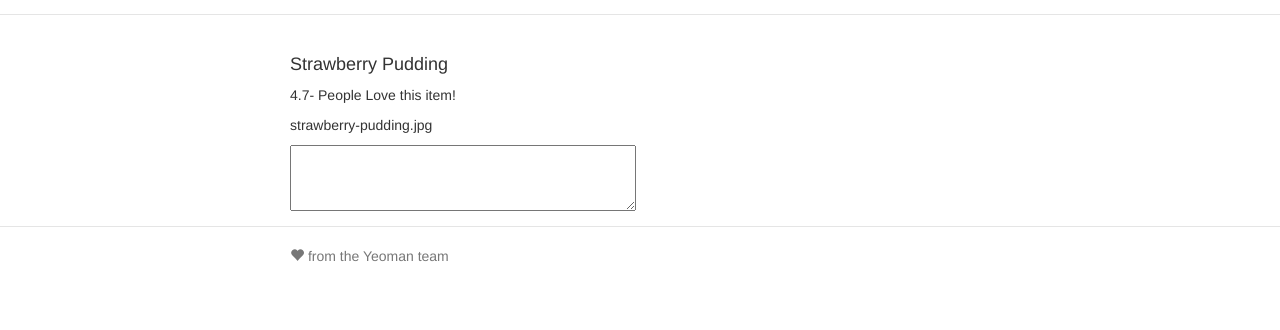
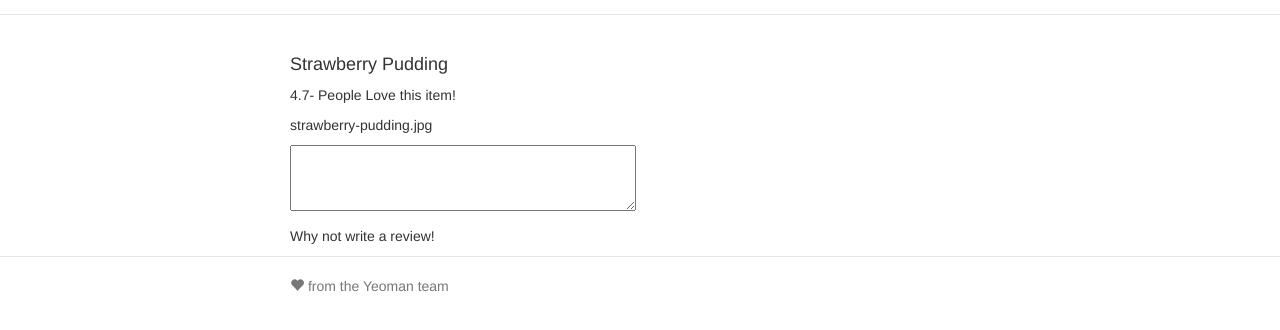
Before and after one commit to SekiroSake/udemeal, a website: page app/index.html in a window 1280 px wide. Shown: the part 58-388 px from the top of the page. Drawn offline with nearby package versions, Linux system fonts and the light colour scheme; files that its build step writes are made by us from their sources.

Commit message:
ng if updation

```diff
--- a/app/views/menu.html
+++ b/app/views/menu.html
@@ -5,7 +5,11 @@
       <p>{{menu.rating}}<span ng-if="menu.rating > 4.0" ng-class="{highlight:menu.rating > 4.5}">- People Love this item!</span></p>
       <p>{{menu.img}}</p>
       <p>
-        <textarea ng-model="menu.newReview" name="menu.review" rows="3" cols="40">
+        <textarea ng-model="menu.newReview" name="menu.review" rows="3" cols="40"></textarea>
+      </p>
+      <p>
+        {{menu.newReview}}
+        <span ng-if="!menu.newReview">Why not write a review!</span>
       </p>
     </div>
   </div>
```
